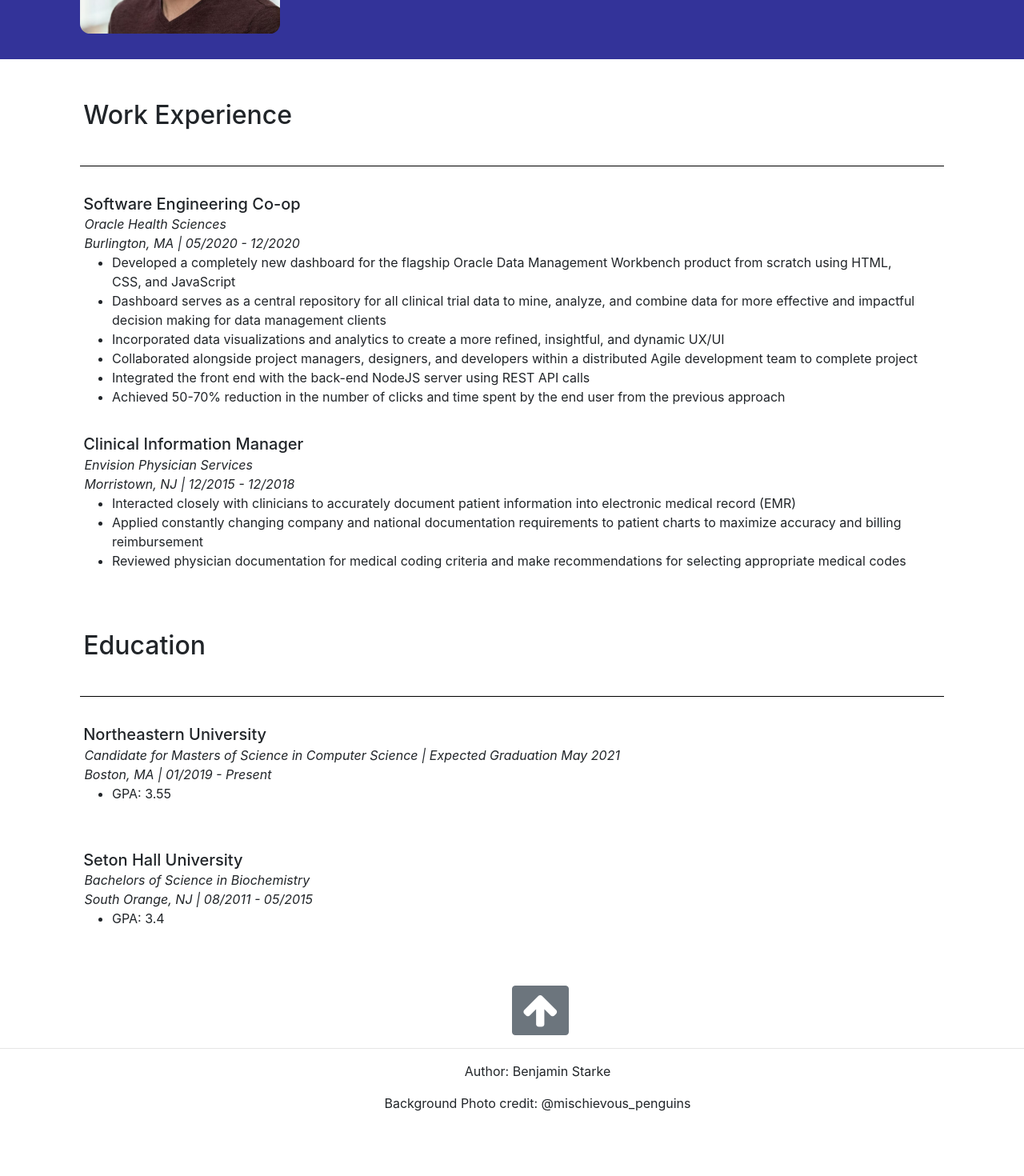
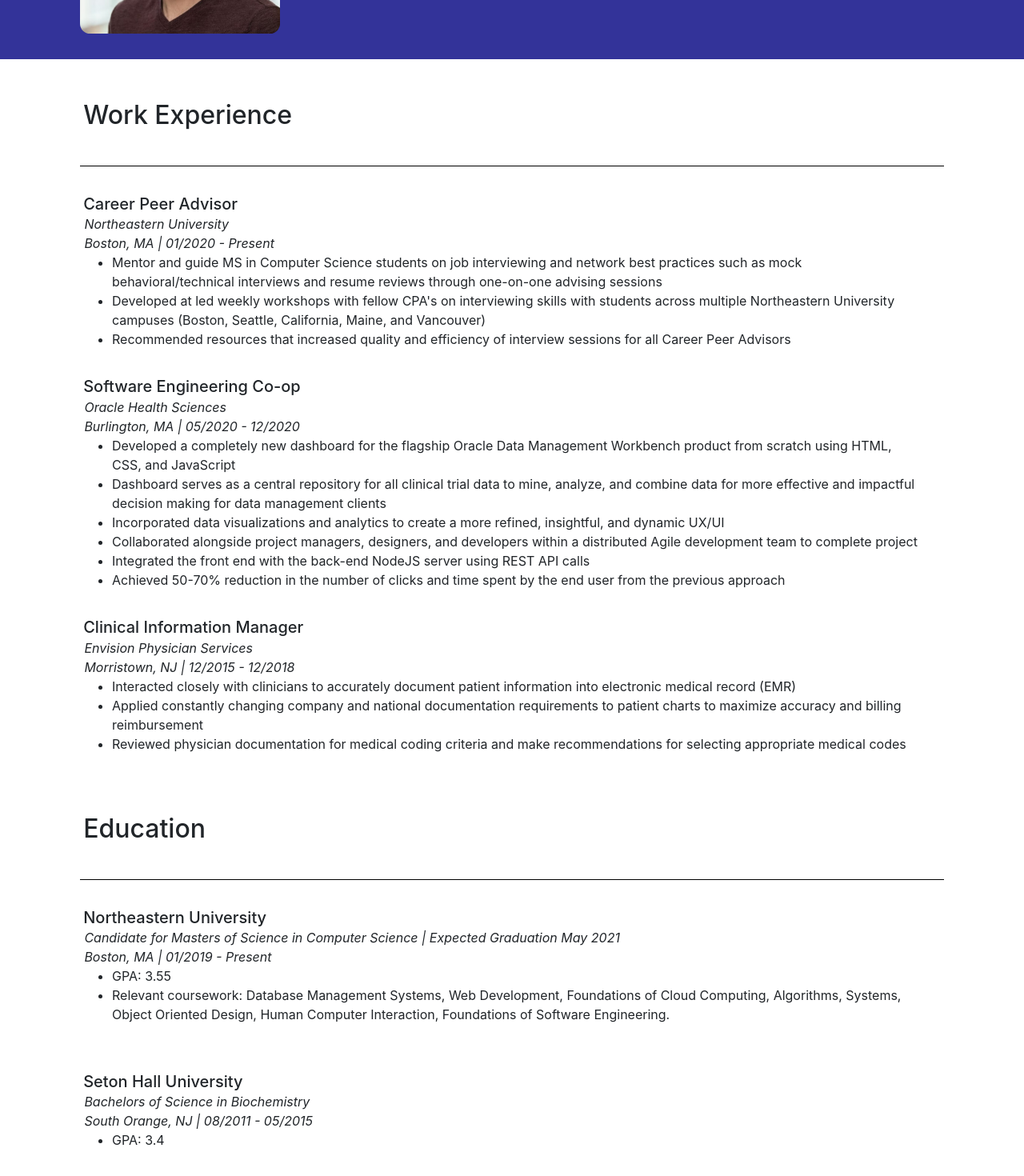
Before and after one commit to bcstarke/Ben-Starke-Personal-Website-V2, a React (Create React App) app: page / in a window 1280 px wide. Shown: the part 1277-2747 px from the top of the page at 80% size. Before the commit the page ends 2708 px from the top, so only its background shows below. Built offline with nearby package versions, Linux system fonts and the light colour scheme.

Commit message:
added fav tech page

```diff
--- a/src/App.js
+++ b/src/App.js
@@ -7,6 +7,7 @@ import WelcomePage from "./components/welcome/WelcomePage";
 import ContactPage from "./components/contact/ContactPage";
 import 'bootstrap/dist/css/bootstrap.min.css';
 import "./App.css"
+import FavoriteTech from "./components/favTech/FavoriteTech";
 
 class App extends Component {
     constructor(props) {
@@ -25,11 +26,11 @@ class App extends Component {
         return (
             <div className="App">
                 <div className="top-section">
-                        <NavBar/>
-                        <WelcomePage
-                            title="Welcome Page"
-                            id="WelcomePage"
-                        />
+                    <NavBar/>
+                    <WelcomePage
+                        title="Welcome Page"
+                        id="WelcomePage"
+                    />
                 </div>
                 <AboutPage
                     title="About Page"
@@ -39,6 +40,11 @@ class App extends Component {
                     title="Resume Page"
                     dark={false}
                     id="ResumePage"
+                />
+                <FavoriteTech
+                    title="Favorite Tech"
+                    dark={true}
+                    id="FavTechPage"
                 />
                 <ContactPage
                     title="Contact Page"
--- /dev/null
+++ b/src/components/favTech/FavoriteTech.js
@@ -0,0 +1,18 @@
+import React, {Component} from "react";
+import './FavoriteTech.css';
+import 'bootstrap/dist/js/bootstrap.bundle.min';
+import 'bootstrap/dist/css/bootstrap.min.css';
+
+export default class FavoriteTech extends Component {
+    render() {
+        return (
+            <section id="favTech">
+                <div className="fav-tech-page">
+                    <section>
+
+                    </section>
+                </div>
+            </section>
+        )
+    }
+}
--- a/src/components/resumePage/ResumePage.js
+++ b/src/components/resumePage/ResumePage.js
@@ -21,6 +21,39 @@ export default class ResumePage extends Component {
                                         <h2>Work Experience</h2>
                                     </div>
                                     <hr color="#000"/>
+                                    <div className="row header">
+                                        <h5>Career Peer Advisor</h5>
+                                    </div>
+                                    <div className="row header-title">
+                                        <div className="container-fluid">
+                                            <div className="degree-field">
+                                                <i>Northeastern University
+                                                </i>
+                                                <br/>
+                                                <i>Boston, MA | 01/2020 - Present
+                                                </i>
+                                            </div>
+                                        </div>
+                                    </div>
+                                    <div className="row container-fluid">
+                                        <ul>
+                                            <li>Mentor and guide MS in Computer Science students on
+                                                job interviewing and network best practices such as
+                                                mock behavioral/technical interviews and resume
+                                                reviews through one-on-one advising sessions
+                                            </li>
+                                            <li>Developed at led weekly workshops with fellow CPA's
+                                                on interviewing skills with students across multiple
+                                                Northeastern University campuses (Boston, Seattle,
+                                                California, Maine, and Vancouver)
+                                            </li>
+                                            <li>Recommended resources that increased quality and
+                                                efficiency of interview sessions for all Career Peer
+                                                Advisors
+                                            </li>
+                                        </ul>
+                                    </div>
+
                                     <div className="row header">
                                         <h5>Software Engineering Co-op</h5>
                                         {/*<div class="company-logo-section">*/}
@@ -48,7 +81,7 @@ export default class ResumePage extends Component {
                                                 flagship
                                                 Oracle Data Management Workbench product from
                                                 scratch
-                                                using HTML, CSS, and  JavaScript
+                                                using HTML, CSS, and JavaScript
                                             </li>
                                             <li>
                                                 Dashboard serves as a central repository for all
@@ -163,6 +196,12 @@ export default class ResumePage extends Component {
                                     <div className="row container-fluid">
                                         <ul>
                                             <li>GPA: 3.55</li>
+                                            <li>Relevant coursework: Database Management Systems,
+                                                Web Development, Foundations of Cloud Computing,
+                                                Algorithms, Systems, Object Oriented Design, Human
+                                                Computer Interaction, Foundations of Software
+                                                Engineering.
+                                            </li>
                                         </ul>
                                     </div>
                                     <br/>
```
Also changed, not shown: src/components/navbar/NavBar.css (+0 -18 lines), src/components/favTech/FavoriteTech.css (added).
